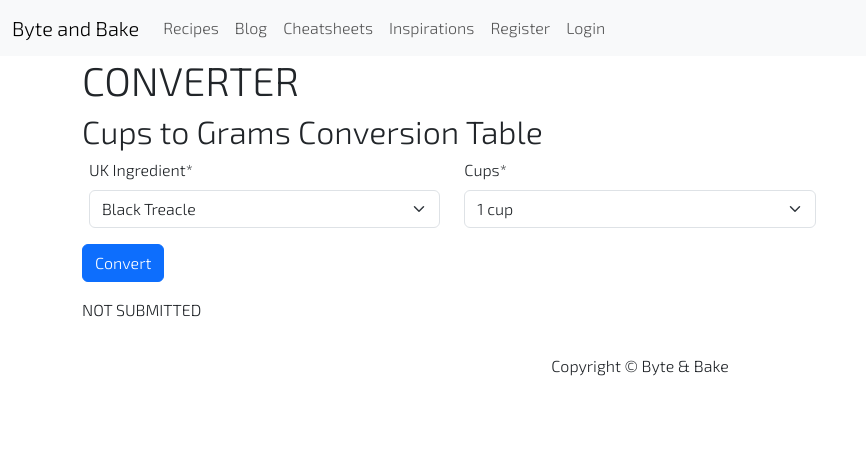
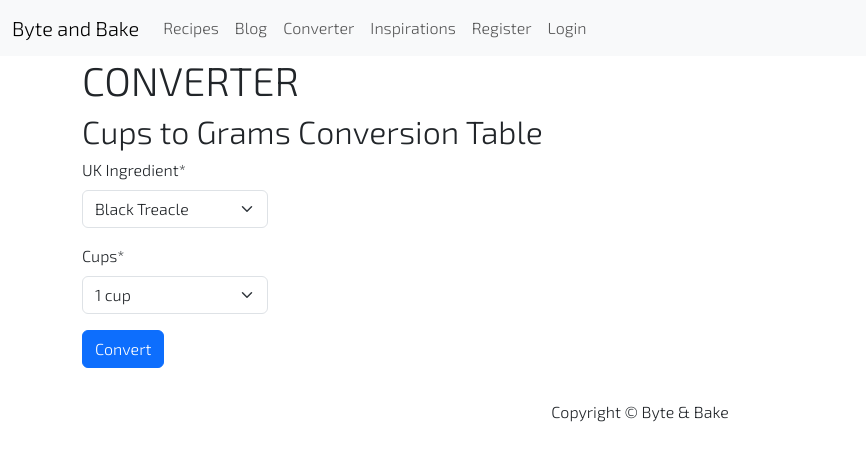
Before and after one commit to escandellari/byte_and_bake, a Django app: page /converter/ in a window 1280 px wide. Shown: the top 461 px of the page, without its empty margins (0-866 px from the left). Run offline with Django 4.2, Linux system fonts and the light colour scheme; some libraries are stand-ins or nearby versions.

Commit message:
Sorted out converter and pausing dev on this for the moment

```diff
--- a/baking_site/blog/templates/base.html
+++ b/baking_site/blog/templates/base.html
@@ -40,7 +40,7 @@
               <a class="nav-link" href="{% url 'category' 'Blog' %}">Blog</a>
             </li>
             <li class="nav-item">
-              <a class="nav-link" href="{% url 'converter' %}">Cheatsheets</a>
+              <a class="nav-link" href="{% url 'converter' %}">Converter</a>
             </li>
             <li class="nav-item">
               <a class="nav-link" href="{% url 'category' 'Inspirations' %}">Inspirations</a>
--- a/baking_site/converter/constants.py
+++ b/baking_site/converter/constants.py
@@ -15,6 +15,16 @@ CUPS_CHOICES = [
     (ONE_QUARTER, "¼ cup"),
     (TWO_TBSP, "2 tbsp"),
 ]
+
+# YEAST_CHOICES = [
+#     ("3", "1.5", "1"),
+#     ("6", "3", "2"),
+#     ("10", "4", "3"),
+#     ("12", "6", "4"),
+#     ("17", "7", "5"),
+#     ("34", "14", "10"),
+#     ("68", "28", "20"),
+# ]
 
 INGREDIENTS_WEIGHT_CHOICES = [
     ("340", "Black Treacle"),
@@ -41,29 +51,3 @@ INGREDIENTS_WEIGHT_CHOICES = [
     ("200", "Vegetable oil"),
     ("245", "Whole Milk"),
 ]
-
-INGREDIENTS_CHOICES = [
-    ("black_treacle", "Black Treacle"),
-    ("breadcrumbs_dry", "Breadcrumbs (dry)"),
-    ("brown_sugar", "Brown Sugar"),
-    ("butter", "Butter"),
-    ("caster_sugar", "Caster sugar"),
-    ("coconut_oil", "Coconut oil"),
-    ("cornflour", "Cornflour"),
-    ("desiccated_coconut", "Desiccated coconut"),
-    ("digestive_biscuits", "Digestive biscuits"),
-    ("double_cream", "Double cream"),
-    ("flour_sieved", "Flour (sieved)"),
-    ("golden_syrup", "Golden syrup"),
-    ("granulated_sugar", "Granulated sugar"),
-    ("honey_maple_syrup", "Honey/Maple syrup"),
-    ("icing_sugar", "Icing Sugar"),
-    ("nuts_chopped", "Nuts (chopped)"),
-    ("nuts_ground", "Nuts (ground)"),
-    ("oats_uncooked", "Oats (uncooked)"),
-    ("plain_flour", "Plain Flour"),
-    ("self_raising_flour", "Self Raising Flour"),
-    ("sultanas_raisins", "Sultanas/Raisins"),
-    ("vegetable_oil", "Vegetable oil"),
-    ("whole_milk", "Whole Milk"),
-]
--- a/baking_site/converter/forms.py
+++ b/baking_site/converter/forms.py
@@ -6,12 +6,13 @@ from crispy_forms.layout import HTML, Column, Fieldset, Layout, Row, Submit
 from django import forms
 from django.urls import reverse_lazy
 
-from .constants import CUPS_CHOICES, INGREDIENTS_CHOICES, INGREDIENTS_WEIGHT_CHOICES
+from .constants import CUPS_CHOICES, INGREDIENTS_WEIGHT_CHOICES
 
 
 class ConverterForm(forms.Form):
     uk_ingredient = forms.ChoiceField(label="UK Ingredient", choices=INGREDIENTS_WEIGHT_CHOICES)
     cups = forms.ChoiceField(label="Cups", choices=CUPS_CHOICES)
+    # yeast = forms.ChoiceField(label="Yeast", choices=YEAST_CHOICES)
     # grams = forms.IntegerField()
 
     def __init__(self, *args, **kwargs):
@@ -20,36 +21,30 @@ class ConverterForm(forms.Form):
         self.helper.form_action = reverse_lazy("converter")
         self.helper.form_method = "POST"
         self.helper.layout = Layout(
-            Row(
-                Column("uk_ingredient", css_class="form-group col-md-4 mb-0"),
-                Column("cups", css_class="form-group col-md-4 mb-0"),
-                Column(HTML("{% if submitted %}{{ cups_to_grams }}g{% endif %}"), css_class="form-group col-md-4 mb-0"),
-                # Column("grams", css_class="form-group col-md-4 mb-0"),
-                css_class="form-row",
+            Div(
+                Div("uk_ingredient", css_class="form-group col-md-2 mb-0"),
+                Div("cups", css_class="form-group col-md-2 mb-0"),
+                Div(FormActions(Submit("save", "Convert"))),
+                Div(
+                    HTML("{% if submitted %} Conversion: {{ cups_to_grams }}g {% endif %}"),
+                    css_class="form-group col-md-2 mb-0",
+                ),
             ),
             # Row(
-            #     Column("favorite_number", css_class="form-group col-md-4 mb-0"),
-            #     Column("favorite_color", css_class="form-group col-md-4 mb-0"),
-            #     Column("favorite_food", css_class="form-group col-md-4 mb-0"),
+            #     Column("uk_ingredient", css_class="form-group col-md-4 mb-0"),
+            #     Column("cups", css_class="form-group col-md-2 mb-0"),
+            #     Column(HTML("{% if submitted %}{{ cups_to_grams }}g{% endif %}"), css_class="form-group col-md-2 mb-0"),
+            #     # Column("grams", css_class="form-group col-md-4 mb-0"),
             #     css_class="form-row",
             # ),
-            # "notes",
-            # Fieldset(
-            #     "Tell us your favorite stuff {{ username }}",
-            #     "like_website",
-            #     "favorite_number",
-            #     "favorite_color",
-            #     "favorite_food",
-            #     HTML(
-            #         """
-            #             <p>We use notes to get better, <strong>please help us {{ username }}</strong></p>
-            #         """
-            #     ),
-            #     "notes",
+            # InlineField("uk_ingredient", css_class="form-group col-md-4 mb-0"),
+            # InlineField("cups", css_class="form-group col-md-2 mb-0"),
+            # InlineField(
+            #     HTML("{% if submitted %}{{ cups_to_grams }}g{% endif %}"), css_class="form-group col-md-2 mb-0"
             # ),
-            FormActions(
-                Submit("save", "Convert"),
-            ),
+            # FormActions(
+            #     Submit("save", "Convert"),
+            # ),
         )
 
 
--- a/baking_site/converter/templates/converter/index.html
+++ b/baking_site/converter/templates/converter/index.html
@@ -11,11 +11,6 @@
       {% crispy converter_form %}
       {% crispy example_form %}
     </form> {% endcomment %}
-    {% if submitted %}
-      <p>SUBMITTED</p>
-      <p>{{ result }}</p>
-    {% else %}
-      <p>NOT SUBMITTED</p>
-    {% endif %}
+    {% comment %} {% if submitted %}<p>{{ result }}</p>{% endif %} {% endcomment %}
   </div>
 {% endblock %}
```
